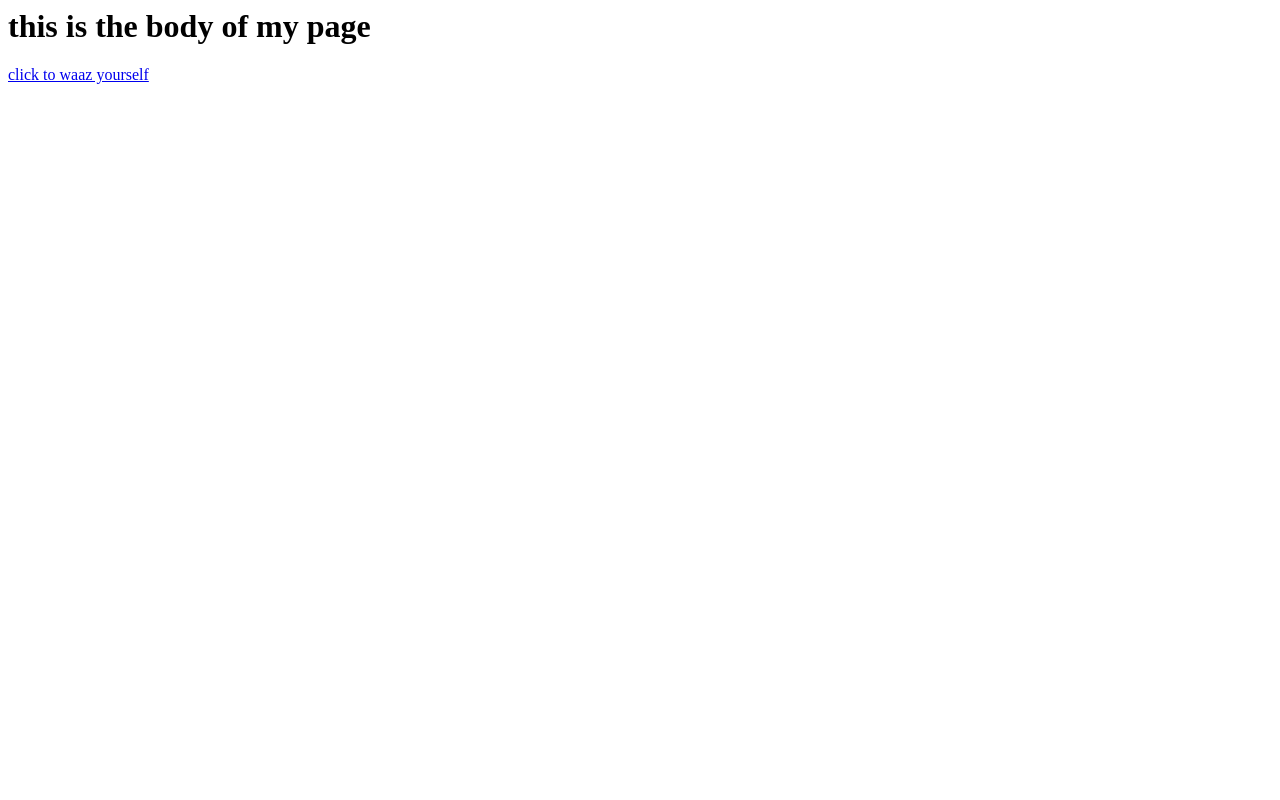
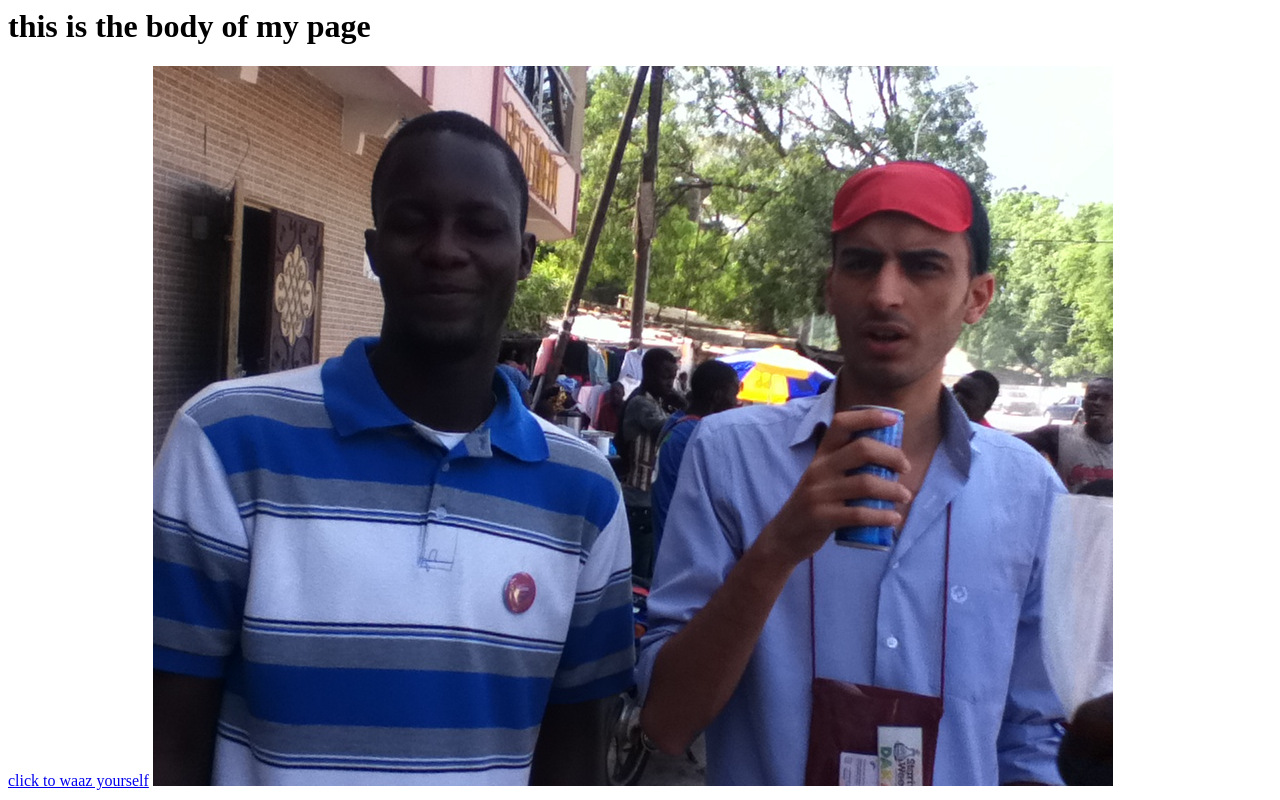
Before and after one commit to ndiereby/ndiereby.github.io, a plain HTML site: page index.html in a window 1280 px wide. Drawn offline with Linux system fonts and the light colour scheme.

Commit message:
lets try to have a conflict

```diff
--- a/index.html
+++ b/index.html
@@ -3,5 +3,6 @@
 		<script src="js/jquery.js"></script>
 		<h1>this is the body of my page</h1>
 		<a href="images/logo.png">click to waaz yourself</a>
+		<img src="images/stef.jpg"/>
 	</body>
 </html>
```
